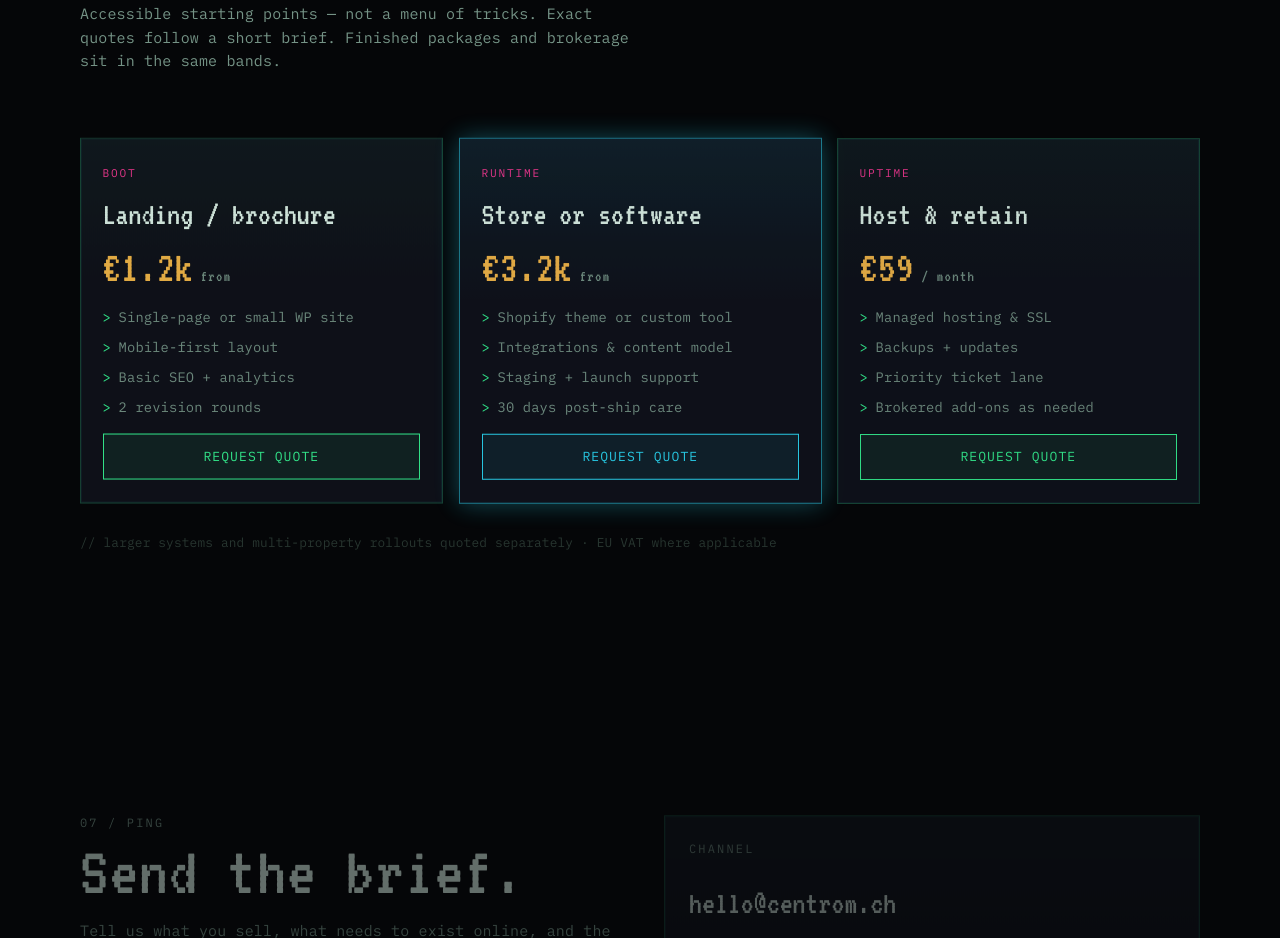
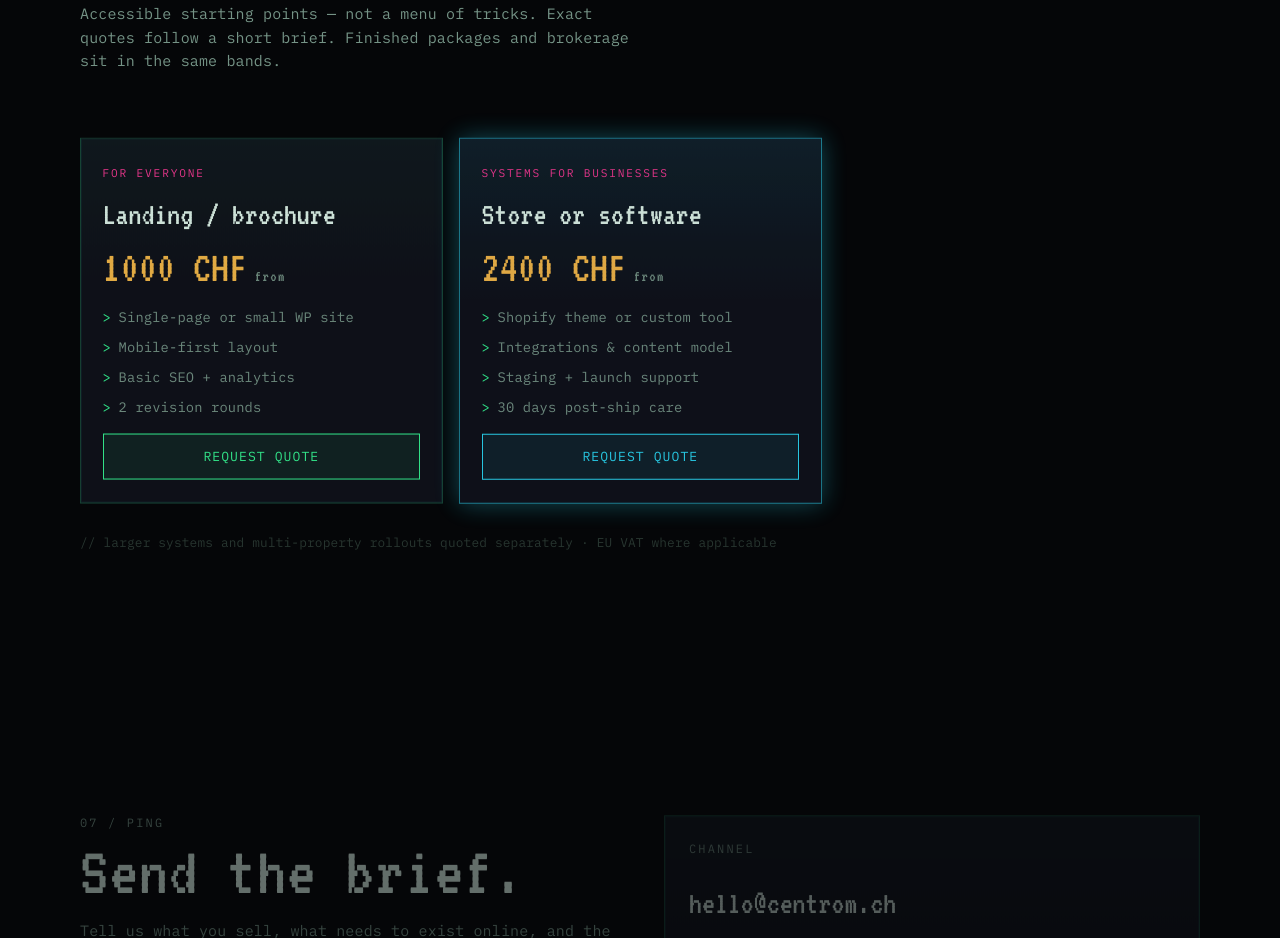
Before and after one commit to AFRexK0/centrom, a React (Vite) app: page / in a window 1280 px wide. Shown: the part 4340-5278 px from the top of the page. Built offline with nearby package versions, Linux system fonts and the light colour scheme.

Commit message:
Update en.ts

```diff
--- a/src/i18n/locales/en.ts
+++ b/src/i18n/locales/en.ts
@@ -133,9 +133,9 @@ export const en: Translations = {
     note: '// larger systems and multi-property rollouts quoted separately · EU VAT where applicable',
     tiers: [
       {
-        tier: 'Boot',
+        tier: 'For Everyone',
         title: 'Landing / brochure',
-        amount: '€1.2k',
+        amount: '1000 CHF',
         points: [
           'Single-page or small WP site',
           'Mobile-first layout',
@@ -144,25 +144,14 @@ export const en: Translations = {
         ],
       },
       {
-        tier: 'Runtime',
+        tier: 'Systems for Businesses',
         title: 'Store or software',
-        amount: '€3.2k',
+        amount: '2400 CHF',
         points: [
           'Shopify theme or custom tool',
           'Integrations & content model',
           'Staging + launch support',
           '30 days post-ship care',
-        ],
-      },
-      {
-        tier: 'Uptime',
-        title: 'Host & retain',
-        amount: '€59',
-        points: [
-          'Managed hosting & SSL',
-          'Backups + updates',
-          'Priority ticket lane',
-          'Brokered add-ons as needed',
         ],
       },
     ],
```
